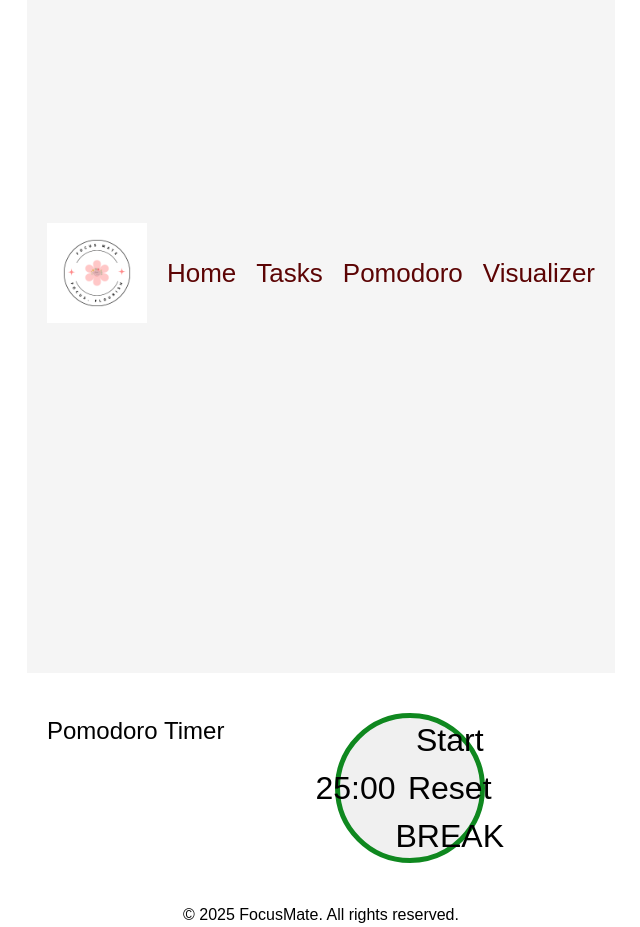
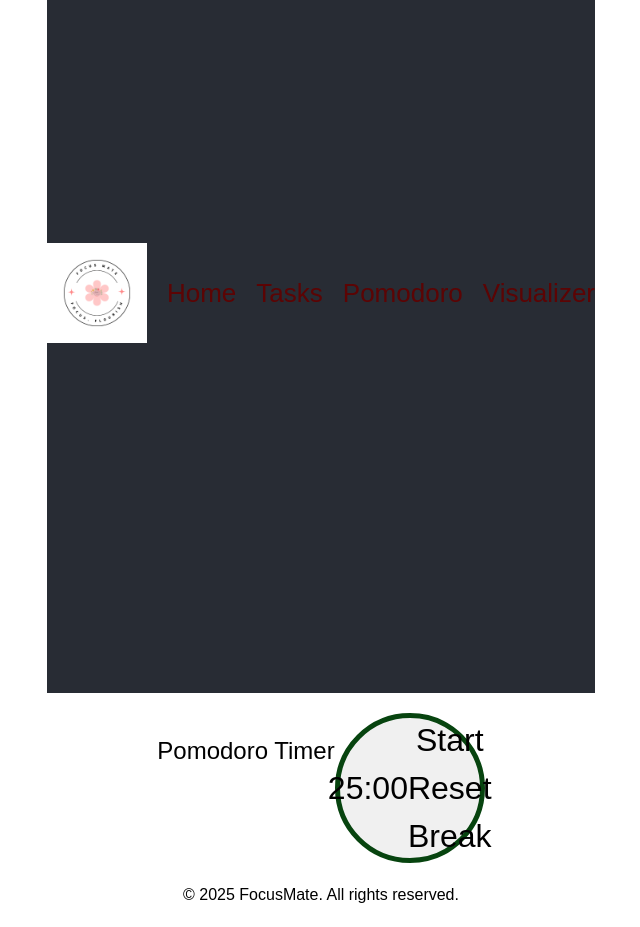
Before and after one commit to amina-nur/FocusMate, a React (Create React App) app: page /timer in a window 1280 px wide. Shown: the whole page, without its empty margins (319-959 px from the left). Built offline with nearby package versions, Linux system fonts and the light colour scheme.

Commit message:
Fix: edit on the timer button and message for plant visualizer

```diff
--- a/src/App.css
+++ b/src/App.css
@@ -23,15 +23,11 @@
   align-items: center;
   justify-content: center;
   font-size: calc(10px + 2vmin);
-  color: white;
+  color: pink;
 }
 
 .App-link {
   color: #460404;
-}
-.App-header {
-  background-color: #f5f5f5;
-  padding: 10px 20px;
 }
 
 .header-container {
--- a/src/components/PlantVisualizer.jsx
+++ b/src/components/PlantVisualizer.jsx
@@ -1,29 +1,19 @@
 import { DotLottieReact } from '@lottiefiles/dotlottie-react';
-import { useState } from 'react';
-import { useEffect } from 'react';
 
-function PlantVisualizer({todos}) {
-  const [completedCount, setCompletedCount] = useState(0);
+function PlantVisualizer({ todos }) {
+  const completedCount = todos.filter(task => task.completed).length;
 
-  // when todos are finished, update completedCount
-  useEffect(() => {
-    // Count completed tasks
-    const count = todos.filter((task) => task.completed).length;
-    setCompletedCount(count);
-  }, [todos]);
+  if (completedCount === 0) {
+    return <h2>Complete your goals, bloom your plant </h2>;
+  }
 
- if (completedCount === 0) {
-    return <h> "Complete your goals, bloom your plant" </h>
- }
-    else
-    return (
+  return (
     <DotLottieReact
       src="https://lottie.host/6bcc940f-838d-4523-bf99-8fd427ec8c0c/eCivLRowNL.lottie"
       loop
       autoplay
     />
   );
-};
-
+}
 
 export default PlantVisualizer;
--- a/src/components/PomodoroTimer.css
+++ b/src/components/PomodoroTimer.css
@@ -16,21 +16,26 @@ h1 {
   width: 150px;
   height: 150px;
   border-radius: 50%;
-  border: 5px solid #0f881f;
+  border: 5px solid #07440f;
   display: flex;
   justify-content: center;
   align-items: center;
   font-size: 2rem;
-  margin: 20px auto;
   background-color: #f0f0f0;
+}
+
+
+.timer-buttons {
+  display: flex;
+  flex-direction: column;
+  gap: 10px;
 }
 
 .timer-buttons button {
   padding: 10px 20px;
-  margin: 5px;
   border-radius: 12px;
   border: none;
-  background-color: #0f881f;
+  background-color: #07440f;
   color: white;
   font-weight: bold;
   cursor: pointer;
@@ -38,5 +43,5 @@ h1 {
 }
 
 .timer-buttons button:hover {
-  background-color: #0b6b15;
+  background-color: #0b5e13;
 }
--- a/src/components/PomodoroTimer.jsx
+++ b/src/components/PomodoroTimer.jsx
@@ -54,7 +54,7 @@ function PomodoroTimer() {
             setIsBreak(true);
             setTime(300);
             setIsActive(false);
-          }}> BREAK </button>
+          }}> Break </button>
         </div>
       </div>
     </div>
```
